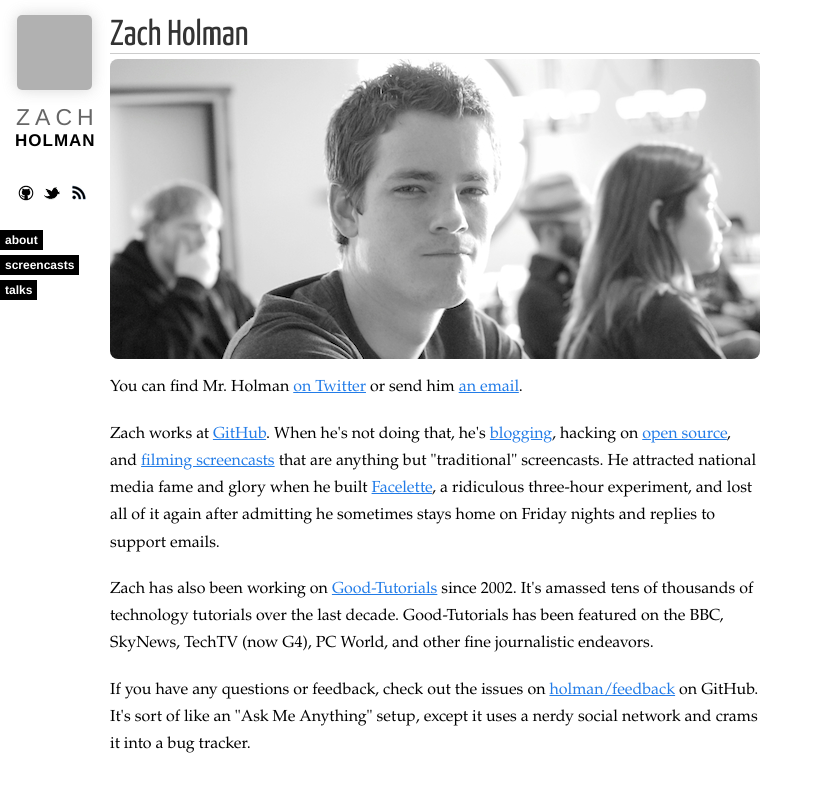
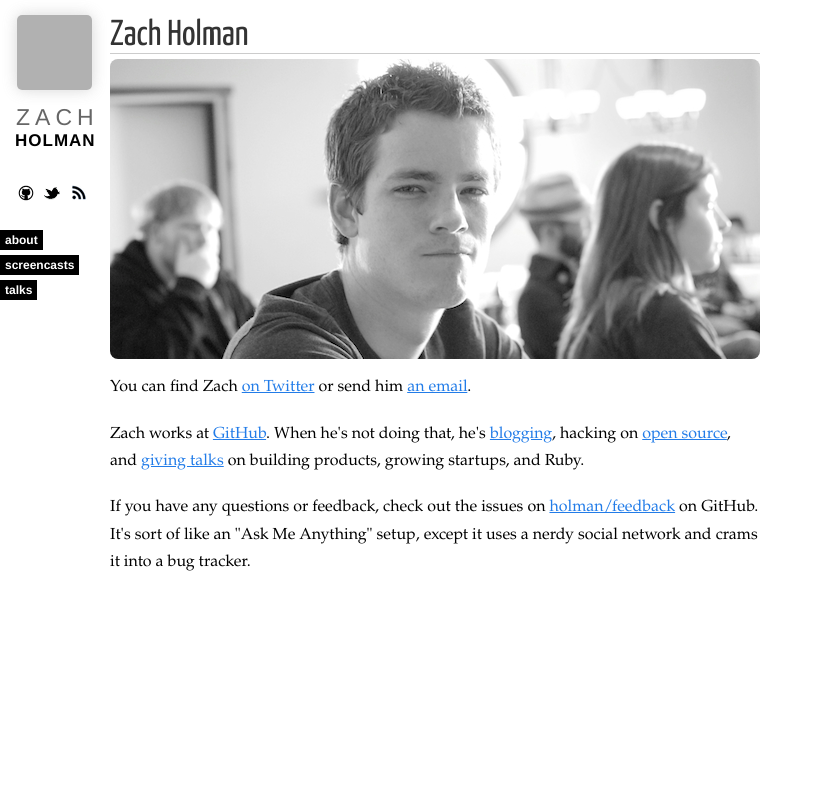
Before and after one commit to broccolini/designertocoder.github.com, a Jekyll site: the page built from about.html, in a window 1280 px wide, cut to the strip 0-792 px from the top of the page. Shown: the whole strip, without its empty margins (0-823 px from the left). Built offline with Jekyll 4.4.1, drawn with Linux system fonts in a browser that asks for light colours; nearby versions of some CDN libraries; Markdown is read by kramdown in place of the engine named in the settings; comment, search, counter and statistics services are not loaded; grey boxes are pictures that could not be loaded.

Commit message:
New about

```diff
--- a/about.html
+++ b/about.html
@@ -10,23 +10,14 @@ title: "About Zach Holman"
 
     <img src="/images/im-so-attractive.jpg" alt="Zach Holman" title="Zach Holman's attractive mug. I work at a company that hosts distributed version control. Ladies?" class="noclip" width="650" height="300" style="margin-bottom: 15px" />
 
-    <p>You can find Mr. Holman <a href="http://twitter.com/holman">on Twitter</a> or send him <a
+    <p>You can find Zach <a href="http://twitter.com/holman">on Twitter</a> or send him <a
     href="mailto:&#122;&#97;&#99;&#104;&#64;&#122;&#97;&#99;&#104;&#104;&#111;&#108;&#109;&#97;&#110;&#46;&#99;&#111;&#109;">an email</a>.</p>
 
     <p>Zach works at <a href="https://github.com">GitHub</a>. When he's not
     doing that, he's <a href="http://zachholman.com">blogging</a>, hacking on
     <a href="https://github.com/holman">open source</a>, and <a
-    href="http://zachholman.com/screencasts">filming screencasts</a> that are
-    anything but "traditional" screencasts. He attracted national media fame
-    and glory when he built <a href="http://facelette.com">Facelette</a>, a
-    ridiculous three-hour experiment, and lost all of it again after admitting
-    he sometimes stays home on Friday nights and replies to support emails.</p>
-
-    <p>Zach has also been working on <a
-    href="http://www.good-tutorials.com">Good-Tutorials</a> since 2002. It's
-    amassed tens of thousands of technology tutorials over the last decade.
-    Good-Tutorials has been featured on the BBC, SkyNews, TechTV (now G4), PC
-    World, and other fine journalistic endeavors.</a>
+    href="http://zachholman.com/talks">giving talks</a> on building products,
+    growing startups, and Ruby.</p>
 
     <p>If you have any questions or feedback, check out the issues on <a
     href="https://github.com/holman/feedback/issues?sort=created&direction=desc&state=open&page=1">holman/feedback</a>
```
